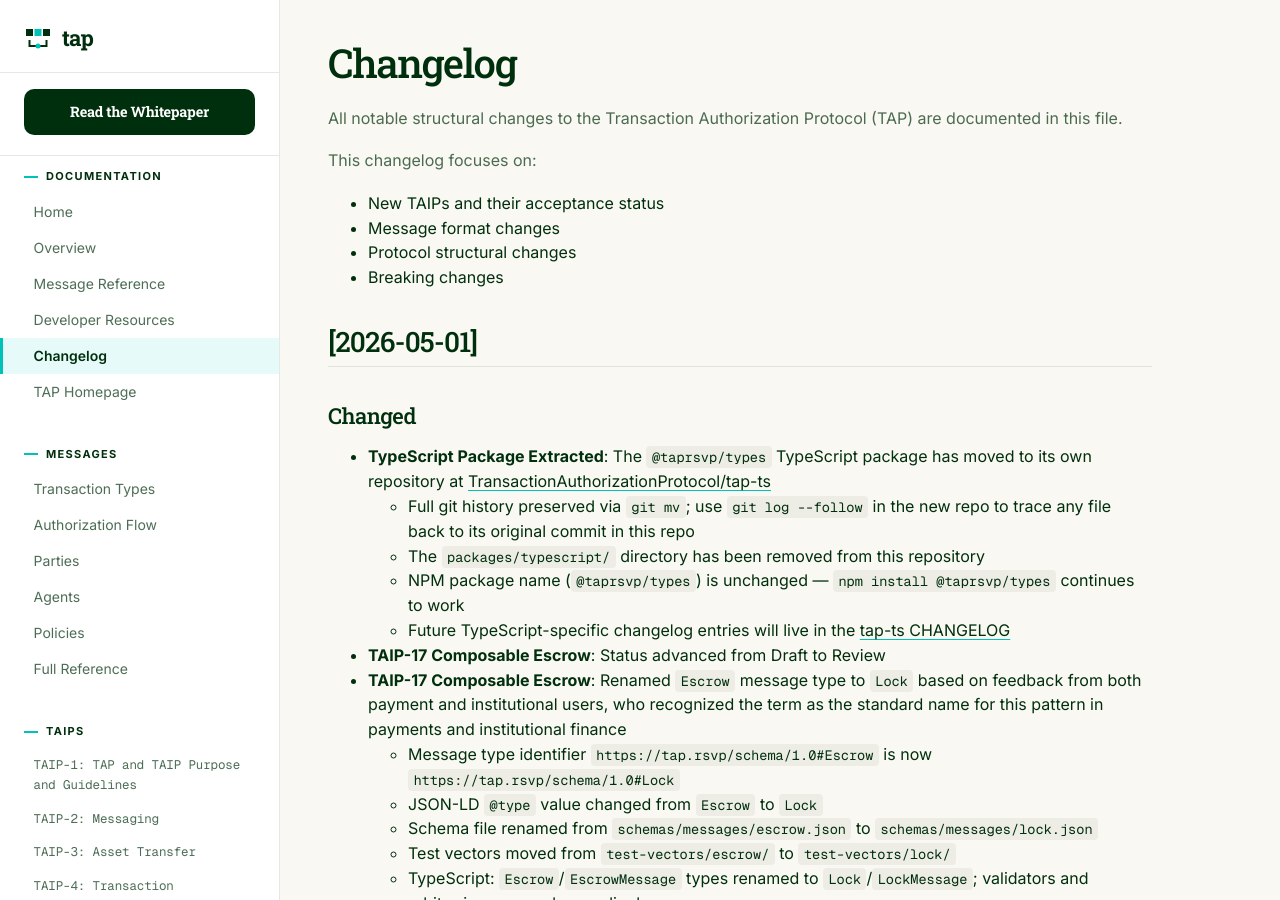
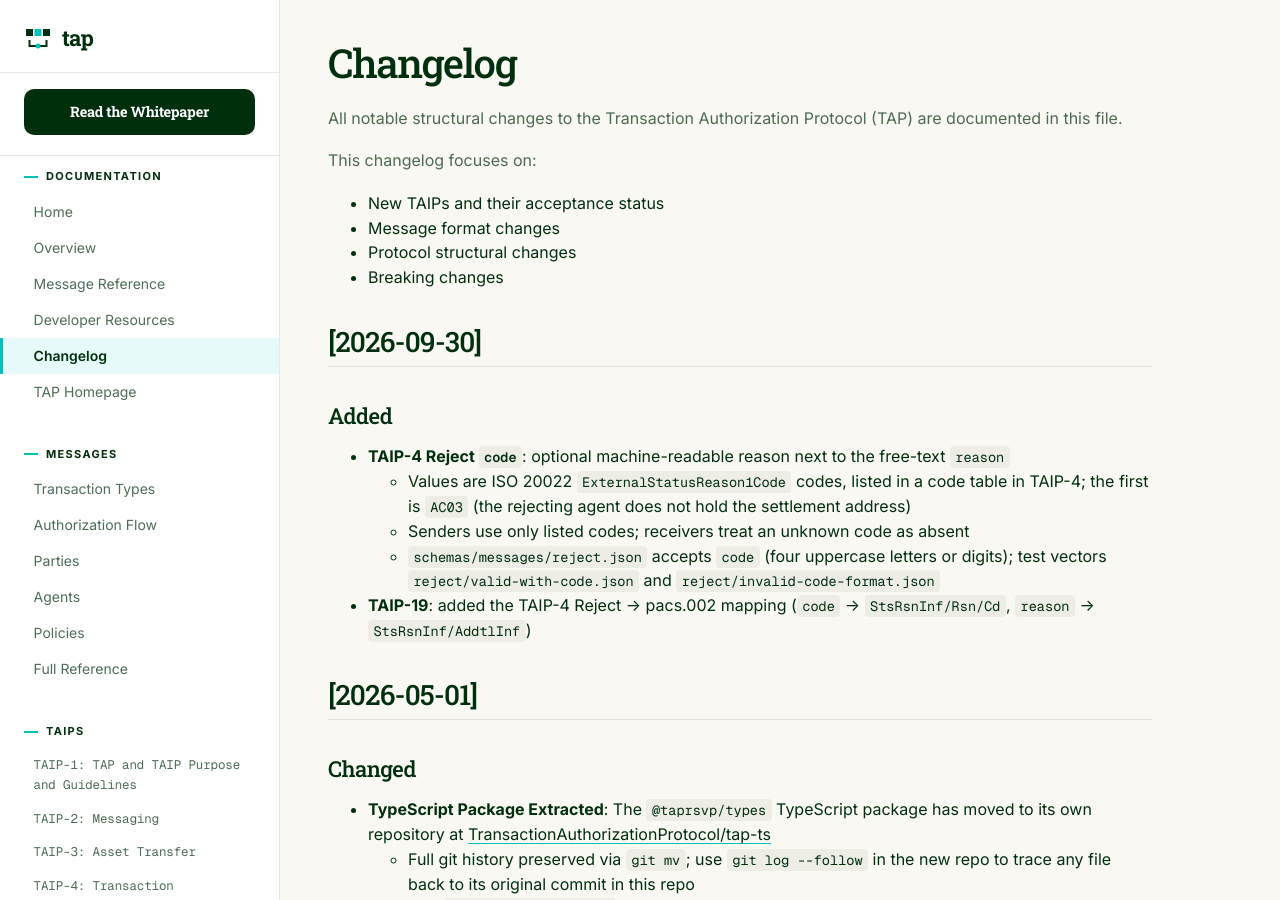
Before and after one commit to TransactionAuthorizationProtocol/TAIPs, a Jekyll site: the page built from CHANGELOG.md, in a window 1280 px wide and 900 px high. Built offline with Jekyll 4.4.1, drawn with Linux system fonts in a browser that asks for light colours.

Commit message:
TAIP-4: add an ISO 20022 reason code to Reject

````diff
--- a/TAIPs/taip-19.md
+++ b/TAIPs/taip-19.md
@@ -5,7 +5,7 @@
 type: Standard
 author: Pelle Braendgaard <pelle@notabene.id>
 created: 2025-11-25
-updated: 2025-11-25
+updated: 2026-09-30
 description: Defines bidirectional mappings between ISO 20022 payment messages (PAIN, PACS, CAMT) and TAP messages, enabling interoperability between traditional financial messaging and blockchain transaction authorization.
 requires: 2, 3, 4, 5, 6, 13, 14, 15, 16
 ---
@@ -172,7 +172,7 @@
 | AcceptedTechnicalValidation | ACTC | Authorize | Technical checks passed |
 | AcceptedSettlementInProgress | ACSP | Settle | Settlement initiated |
 | AcceptedSettlementCompleted | ACSC | Settle | Include `settlementId` |
-| Rejected | RJCT | Reject | Include reason code |
+| Rejected | RJCT | Reject | `StsRsnInf/Rsn/Cd` → Reject `code` |
 | Cancelled | CANC | Cancel | Cancelled by party |
 | Pending | PDNG | AuthorizationRequired | Awaiting action |
 
@@ -184,7 +184,7 @@
 | Authorize + settlementAddress | ACSP | Ready for settlement |
 | Settle | ACSC | With `settlementId` |
 | Settle (pending) | ACSP | Without `settlementId` |
-| Reject | RJCT | Include mapped reason |
+| Reject | RJCT | Reject `code` → `StsRsnInf/Rsn/Cd` |
 | Cancel | CANC | - |
 
 ### Detailed Field Mappings
@@ -492,6 +492,16 @@
 | *(Settle)* | `TxInfAndSts/TxSts` | ACSC |
 | `settlementId` | `TxInfAndSts/OrgnlTxRef/PmtTpInf` | Settlement reference |
 
+#### TAIP-4 Reject → pacs.002
+
+| TAP Field | ISO 20022 Path | Notes |
+|-----------|----------------|-------|
+| DIDComm `id` | `GrpHdr/MsgId` | Status message ID |
+| `thid` | `OrgnlGrpInfAndSts/OrgnlMsgId` | Original message reference |
+| *(Reject)* | `TxInfAndSts/TxSts` | RJCT |
+| `code` | `TxInfAndSts/StsRsnInf/Rsn/Cd` | ISO 20022 `ExternalStatusReason1Code`, passed through unchanged |
+| `reason` | `TxInfAndSts/StsRsnInf/AddtlInf` | Human-readable text |
+
 ### Service Provider DID Resolution
 
 Service providers acting as TAP gateways are responsible for maintaining mappings between institutional identifiers (BIC, LEI) and DIDs. This resolution happens out-of-band and does not require modifications to ISO 20022 messages.
--- a/TAIPs/taip-4.md
+++ b/TAIPs/taip-4.md
@@ -5,7 +5,7 @@
 status: Last Call
 type: Standard
 created: 2024-01-12
-updated: 2025-08-03
+updated: 2026-09-30
 description: A protocol framework enabling off-chain authorization of blockchain transactions through DID-based agents before settlement. Separates transaction ordering, authorization, and settlement into distinct phases to address compliance, risk management, and operational challenges without changing permissionless blockchain characteristics.
 discussions-to: https://github.com/TransactionAuthorizationProtocol/TAIPs/pull/6
 requires: 2, 5
@@ -221,6 +221,27 @@
 - `@context` - REQUIRED the JSON-LD context `https://tap.rsvp/schema/1.0`
 - `@type` - REQUIRED the JSON-LD type `https://tap.rsvp/schema/1.0#Reject`
 - `reason` - OPTIONAL Human readable message describing why the transaction was rejected
+- `code` - OPTIONAL Machine-readable reason for the rejection: an [ISO 20022] `ExternalStatusReason1Code` value from the list below
+
+`reason` is for people; a receiving agent SHOULD NOT parse it. `code` is what a receiving agent acts on.
+The codes come from the ISO 20022 status reason list, the same list [TAIP-19] maps a `Reject` onto (`pacs.002` status `RJCT`), so a gateway can pass a code between TAP and ISO 20022 without translating it.
+
+| Code | ISO 20022 name | Meaning in TAP |
+|------|----------------|----------------|
+| `AC03` | InvalidCreditorAccountNumber | The rejecting agent does not hold the transaction's settlement address. |
+
+A sending agent MUST only use a code from this table, and SHOULD also send `reason`.
+A receiving agent MUST treat a code it does not recognise as if no code were present: it still processes the `Reject`, and does not reject the message for carrying an unknown code.
+Codes are added to this table by amending this TAIP.
+
+```json
+{
+  "@context": "https://tap.rsvp/schema/1.0",
+  "@type": "https://tap.rsvp/schema/1.0#Reject",
+  "reason": "Blockchain address is not ours",
+  "code": "AC03"
+}
+```
 
 The following shows a simple rejection of a Transfer by the Beneficiary Agent.
 
@@ -507,6 +528,8 @@
 [TAIP-6]: ./taip-6
 [TAIP-7]: ./taip-7
 [TAIP-14]: ./taip-14
+[TAIP-19]: ./taip-19
+[ISO 20022]: <https://www.iso20022.org/catalogue-messages/additional-content-messages/external-code-sets>
 [CAIP-10]: <https://chainagnostic.org/CAIPs/caip-10>
 [CAIP-19]: <https://chainagnostic.org/CAIPs/caip-19>
 [RFC 8905]: <https://datatracker.ietf.org/doc/rfc8905/>
--- a/authorization.md
+++ b/authorization.md
@@ -50,6 +50,7 @@
 **Business Implications**:
 - Stops the transaction flow, preventing non-compliant transactions
 - Requires a specific reason to support remediation efforts
+- May carry a machine-readable `code` (an ISO 20022 status reason, [TAIP-4](/TAIPs/taip-4)) that the originator can act on without parsing the reason
 - Creates a compliance record of rejection and reasoning
 
 ```mermaid
--- a/messages.md
+++ b/messages.md
@@ -752,6 +752,7 @@
 | @context | string | Yes | Review ([TAIP-4]) | JSON-LD context "https://tap.rsvp/schema/1.0" |
 | @type | string | Yes | Review ([TAIP-4]) | JSON-LD type "https://tap.rsvp/schema/1.0#Reject" |
 | reason | string | Yes | Review ([TAIP-4]) | Reason for rejection |
+| code | string | No | Review ([TAIP-4]) | Machine-readable reason: an ISO 20022 `ExternalStatusReason1Code` from the TAIP-4 code table (e.g. `AC03`, settlement address not held by the rejecting agent) |
 
 > **Note:** The message refers to the original Transfer message via the DIDComm `thid` (thread ID) in the message envelope.
 
--- a/schemas/messages/reject.json
+++ b/schemas/messages/reject.json
@@ -26,6 +26,11 @@
         "reason": {
           "type": "string",
           "description": "Optional human-readable reason for rejection"
+        },
+        "code": {
+          "type": "string",
+          "pattern": "^[A-Z0-9]{4}$",
+          "description": "Optional machine-readable reason: an ISO 20022 ExternalStatusReason1Code value (TAIP-4). Receivers ignore a code they do not recognise."
         }
       },
       "additionalProperties": false
````
Also changed, not shown: test-vectors/reject/invalid-code-format.json (added, +36 -0 lines), test-vectors/reject/valid-with-code.json (added, +30 -0 lines), CHANGELOG.md.
